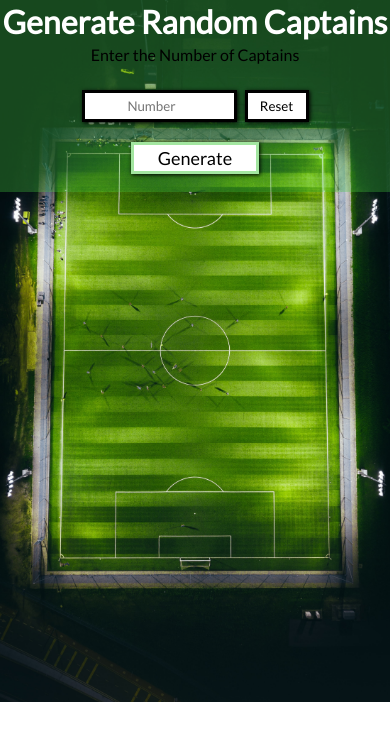
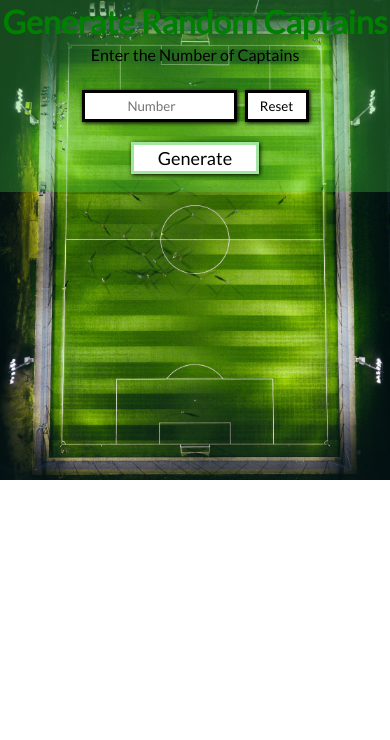
Before and after one commit to renanmbs/random_captain_react, a React (Create React App) app: page / in a window 390 px wide. Shown: the top 740 px of the page. Built offline with nearby package versions, Linux system fonts and the light colour scheme.

Commit message:
Feb 20  2023

```diff
--- a/src/App.css
+++ b/src/App.css
@@ -92,10 +92,11 @@ form{
 
 @media only screen and (max-width:660px){
   #banner{
-    min-height: 180vw;
+    height: 30rem;
   }
 
   #box h1{
     font-size: 2rem;
+    color: green;
   }
 }
```
